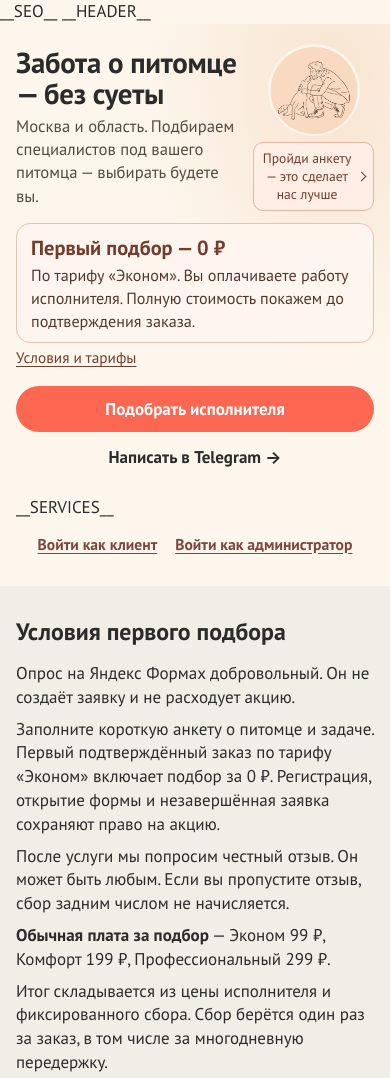
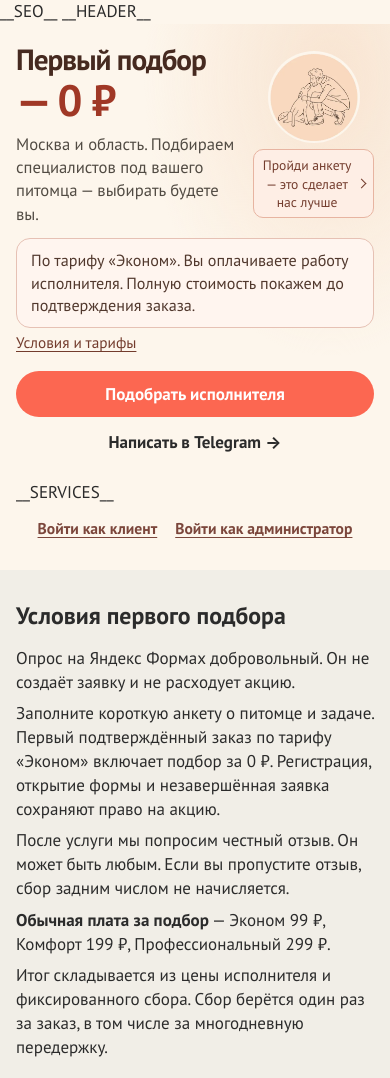
Before and after one commit to mvmalyshin-msk/zoobot, a plain HTML site: page webapp/home.html in a window 390 px wide. Shown: the top 1078 px of the page. Drawn offline with Linux system fonts and the light colour scheme.

Commit message:
Lead the home page with the free first match

```diff
--- a/webapp/home.html
+++ b/webapp/home.html
@@ -22,12 +22,12 @@ a:focus-visible,.btn:focus-visible{outline:3px solid var(--boarding);outline-off
 .home-shell{max-width:1100px;margin:auto;padding:0 28px}
 .hero{background:radial-gradient(ellipse at 85% 10%,#f8e4d1 0,transparent 40%),var(--cream);padding:40px 0 44px}
 .hero-top{display:grid;grid-template-columns:minmax(0,1fr) 180px;gap:14px 28px;align-items:center;margin-bottom:26px}
-.hero h1{margin:0 0 10px;font-size:clamp(2rem,4.4vw,3.3rem);line-height:1.08;letter-spacing:-.02em}
+.hero h1{margin:0 0 12px;color:#462a20;font-size:clamp(2.65rem,6vw,4.4rem);line-height:1.04;letter-spacing:-.035em}
+.hero-price{display:block;margin-top:3px;color:#a03826;font-size:1.24em;white-space:nowrap}
 .hero .lead{max-width:560px;margin:0;color:#514b43;font-size:1.08rem;line-height:1.5}
 .first-pick-group{max-width:39rem;margin-top:14px}
 .first-pick{display:block;text-decoration:none;padding:10px 14px;border:1px solid #e6c1b4;border-radius:14px;background:#fff5ef;color:#51382d}
-.first-pick strong{display:block;color:#733c2d;font-size:1.2rem}
-.first-pick p{margin:2px 0 0;font-size:.95rem;line-height:1.4}
+.first-pick p{margin:0;font-size:.95rem;line-height:1.4}
 .hero-art:hover .survey-note{text-decoration:underline;text-underline-offset:2px}
 .survey-note{display:flex;align-items:center;justify-content:center;gap:6px;padding:6px 8px;border:1px solid #e7b4a1;border-radius:10px;background:#fff4ec;color:#733c2d;font-size:.9rem;font-weight:400;line-height:1.35;text-align:center}
 .survey-note::after{content:"";width:6px;height:6px;flex:none;border:solid currentColor;border-width:0 1px 1px 0;transform:rotate(-45deg)}
@@ -85,7 +85,8 @@ a:focus-visible,.btn:focus-visible{outline:3px solid var(--boarding);outline-off
   .home-shell{padding:0 16px}
   .hero{padding:20px 0 30px}
   .hero-top{grid-template-columns:minmax(0,1fr) clamp(108px,31vw,124px);gap:12px;margin-bottom:16px}
-  .hero h1{font-size:clamp(1.65rem,7.4vw,2.2rem);letter-spacing:-.01em;margin-bottom:6px}
+  .hero h1{font-size:clamp(1.65rem,7.5vw,3.1rem);margin-bottom:10px}
+  .hero-price{font-size:1.5em}
   .hero .lead{font-size:.98rem;line-height:1.4}
   .hero-art{grid-row:1}
   .hero-art picture{max-width:92px}
@@ -110,7 +111,7 @@ __HEADER__
   <div class="home-shell">
     <div class="hero-top">
       <div>
-        <h1>Забота о питомце — без суеты</h1>
+        <h1>Первый подбор <span class="hero-price">— 0 ₽</span></h1>
         <p class="lead">Москва и область. Подбираем специалистов под вашего питомца — выбирать будете вы.</p>
       </div>
       <a class="hero-art" href="https://forms.yandex.ru/u/6afa34231f1eb57dec4266f0/">
@@ -119,7 +120,6 @@ __HEADER__
       </a>
       <div class="first-pick-group">
         <div class="first-pick">
-          <strong>Первый подбор — 0 ₽</strong>
           <p>По тарифу «Эконом». Вы оплачиваете работу исполнителя. Полную стоимость покажем до подтверждения заказа.</p>
         </div>
         <a class="first-pick-terms-link" href="#first-pick-terms">Условия и тарифы</a>
```
Also changed, not shown: 2 other files.
